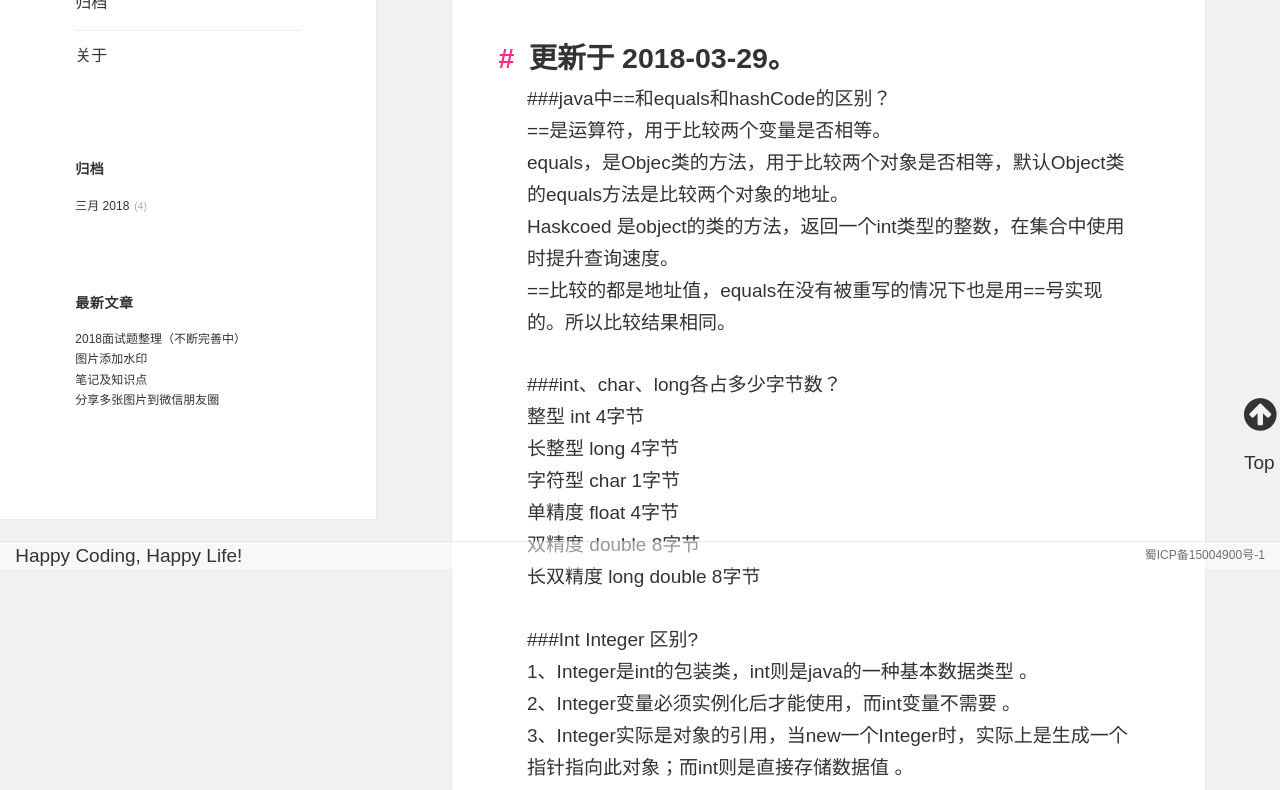
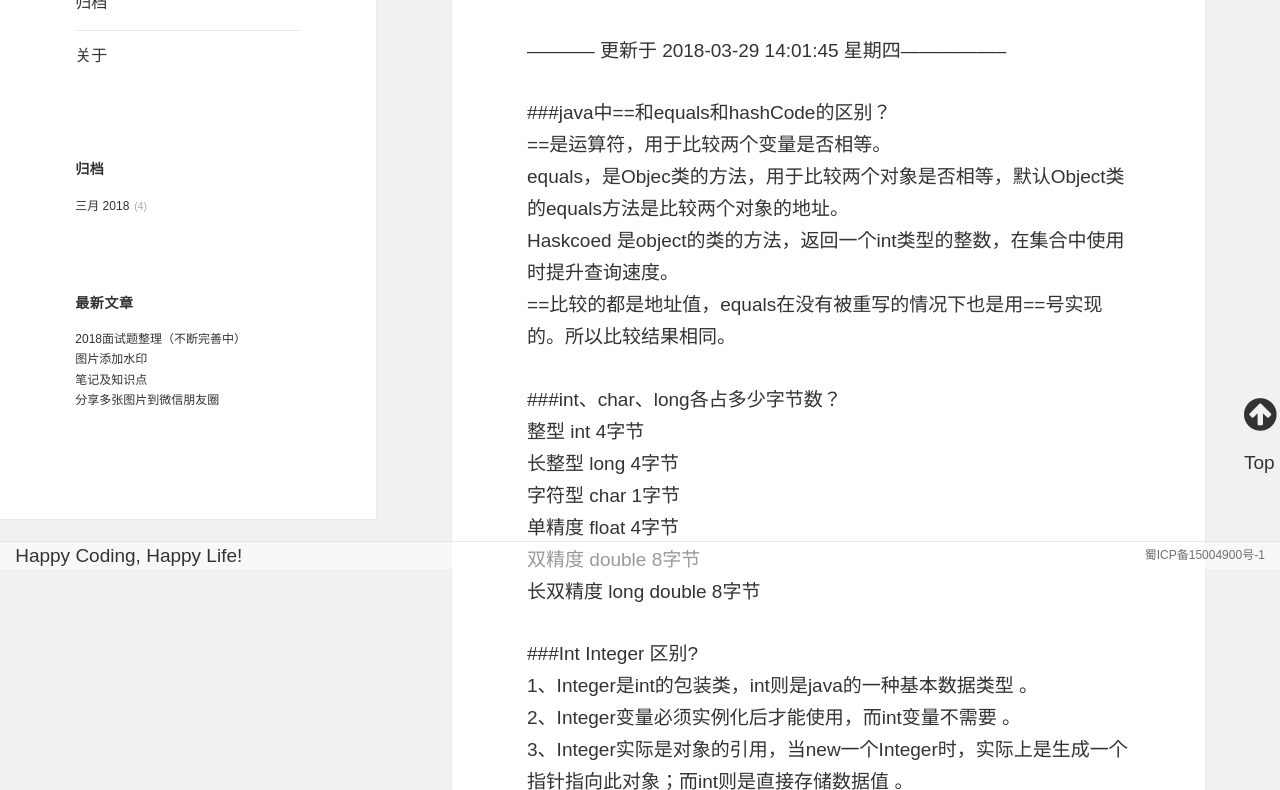
Before and after one commit to siyujie/siyujie.github.io, a plain HTML site: page 2018/03/29/面试题整理(2018上)/index.html in a window 1280 px wide. Shown: the part 281-1071 px from the top of the page. Drawn offline with Linux system fonts and the light colour scheme; a script that the page names is missing.

Commit message:
Site updated: 2018-03-29 14:02:51

```diff
--- a/2018/03/29/面试题整理(2018上)/index.html
+++ b/2018/03/29/面试题整理(2018上)/index.html
@@ -92,7 +92,8 @@
 		<!-- .entry-header -->
 		<div class="entry-content">
 
-				<h2 id="更新于-2018-03-29。"><a href="#更新于-2018-03-29。" class="headerlink" title="更新于 2018-03-29。"></a>更新于 2018-03-29。</h2><p>###java中==和equals和hashCode的区别？<br>==是运算符，用于比较两个变量是否相等。<br>equals，是Objec类的方法，用于比较两个对象是否相等，默认Object类的equals方法是比较两个对象的地址。<br>Haskcoed 是object的类的方法，返回一个int类型的整数，在集合中使用时提升查询速度。<br>==比较的都是地址值，equals在没有被重写的情况下也是用==号实现的。所以比较结果相同。</p>
+				<p>———– 更新于 2018-03-29 14:01:45 星期四—————–</p>
+<p>###java中==和equals和hashCode的区别？<br>==是运算符，用于比较两个变量是否相等。<br>equals，是Objec类的方法，用于比较两个对象是否相等，默认Object类的equals方法是比较两个对象的地址。<br>Haskcoed 是object的类的方法，返回一个int类型的整数，在集合中使用时提升查询速度。<br>==比较的都是地址值，equals在没有被重写的情况下也是用==号实现的。所以比较结果相同。</p>
 <p>###int、char、long各占多少字节数？<br>整型   int  4字节<br>长整型 long 4字节<br>字符型 char 1字节<br>单精度 float 4字节<br>双精度 double 8字节<br>长双精度 long double 8字节</p>
 <p>###Int Integer 区别?<br>1、Integer是int的包装类，int则是java的一种基本数据类型 。<br>2、Integer变量必须实例化后才能使用，而int变量不需要 。<br>3、Integer实际是对象的引用，当new一个Integer时，实际上是生成一个指针指向此对象；而int则是直接存储数据值 。<br>4、Integer的默认值是null，int的默认值是0。</p>
 <p>###StringBuffer中很多方法可以带有synchronized关键字?<br>String线程安全，因为他是不可变类。StringBuilder是线程不安全的，而StringBuffer是线程安全的。<br>StringBuffer中很多方法可以带有synchronized关键字。<br>StrinBuilder -&gt; StringBuffer -&gt;String</p>
```
Also changed, not shown: index.html (+2 -1 lines).
